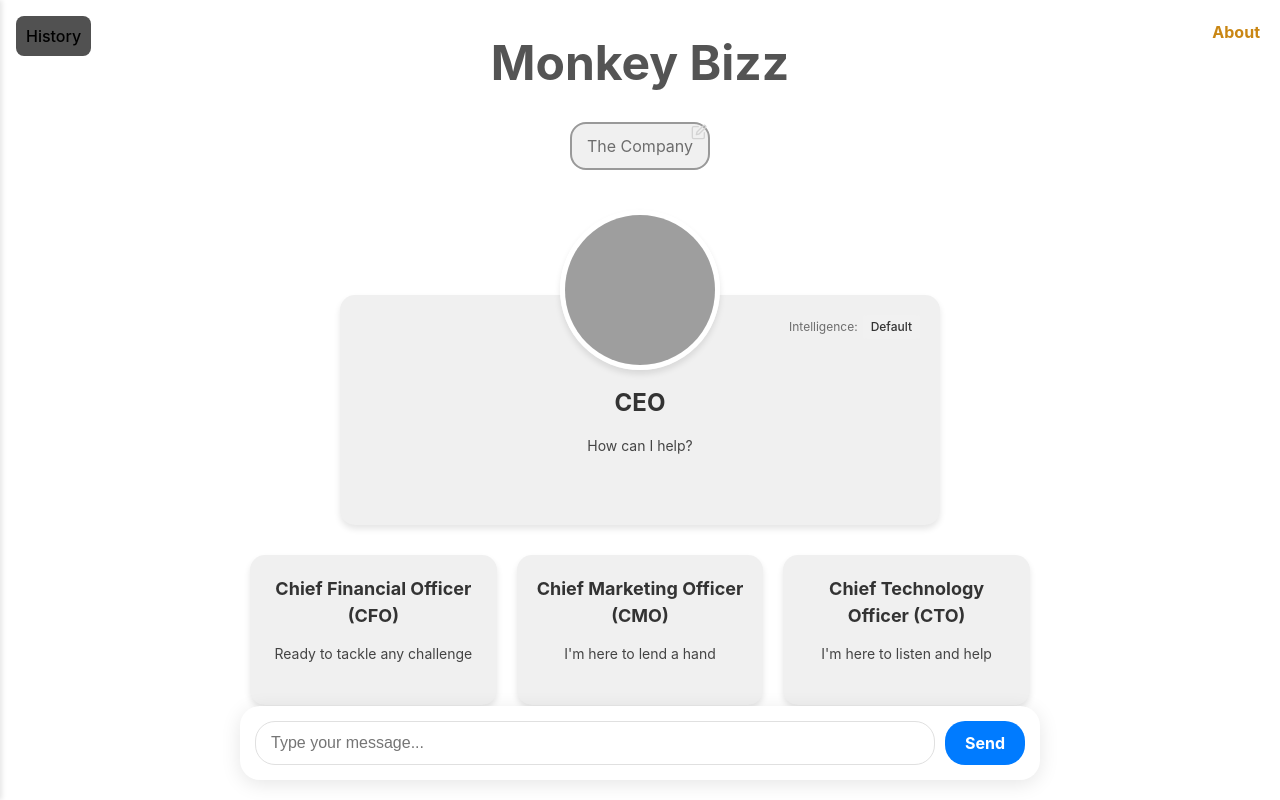
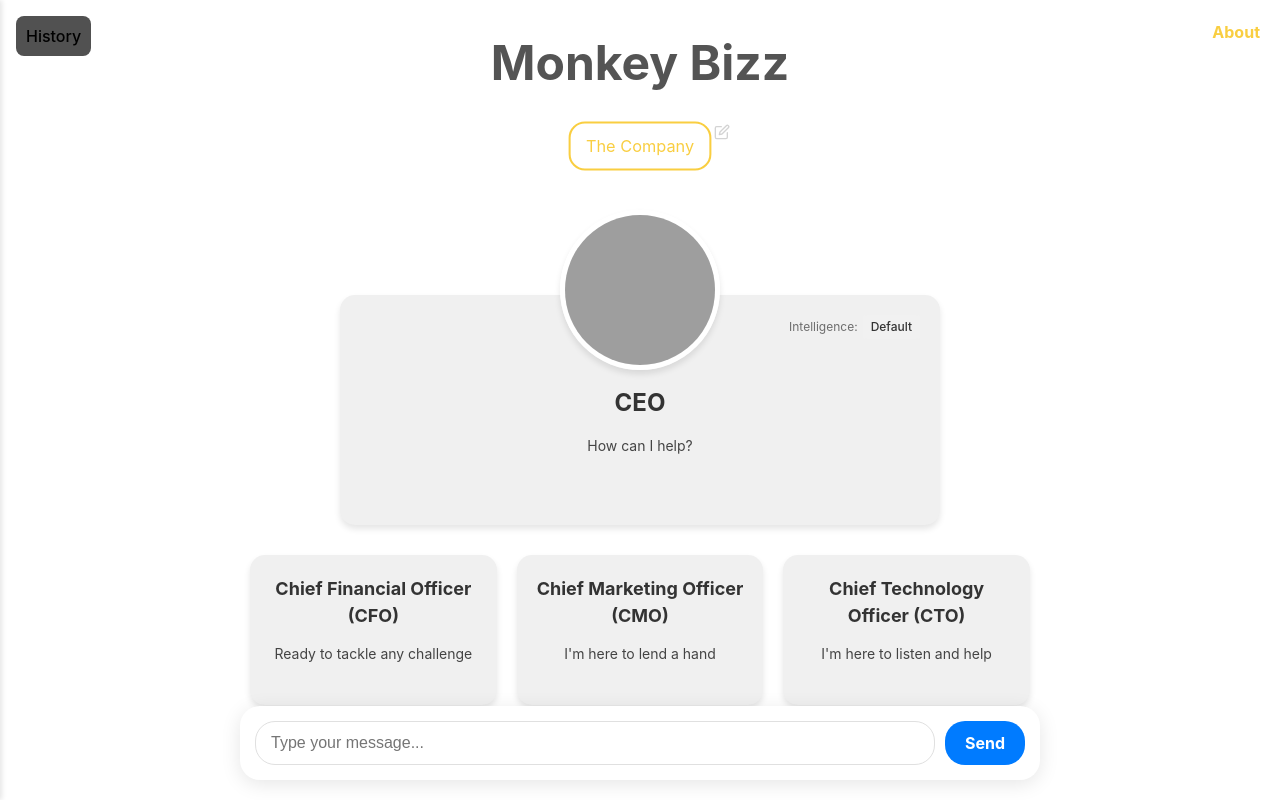
Before and after one commit to MacketSWE/monkey-bizz, a React (Vite) app: page / in a window 1280 px wide. In both pictures the pointer is over the element 640 px from the left and 146 px from the top of the page. Built offline with nearby package versions, Linux system fonts and the light colour scheme; grey boxes are pictures that could not be loaded.

Commit message:
Style business info

```diff
--- a/src/components/MainPage/MainPage.module.css
+++ b/src/components/MainPage/MainPage.module.css
@@ -93,23 +93,29 @@
 }
 
 .businessInfo:hover {
-  background-color: #f0f0f0;
-  border-color: #999;
-  color: #6d6d6d;
+  border-color: #f9ce41;
+  color: #f9ce41;
+  transform: scale(1.02);
 }
 
 .editButton {
   position: absolute;
   top: 0px;
-  right: 3px;
+  right: -20px;
+  opacity: 0;
+  transition: opacity 0.3s ease;
   pointer-events: none;
+}
+
+.businessInfoContainer:hover .editButton {
+  opacity: 1;
 }
 
 .aboutLink {
   position: fixed;
   top: 20px;
   right: 20px;
-  color: #c98613;
+  color: #f9ce41;
   font-weight: bold;
   cursor: pointer;
   z-index: 1000;
```
